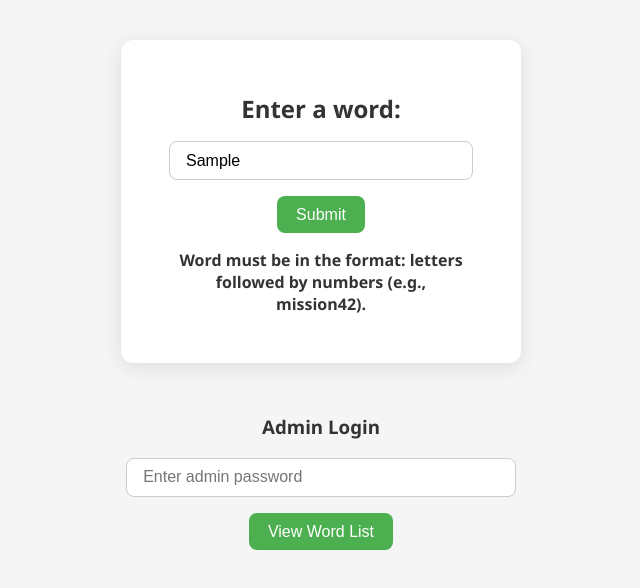
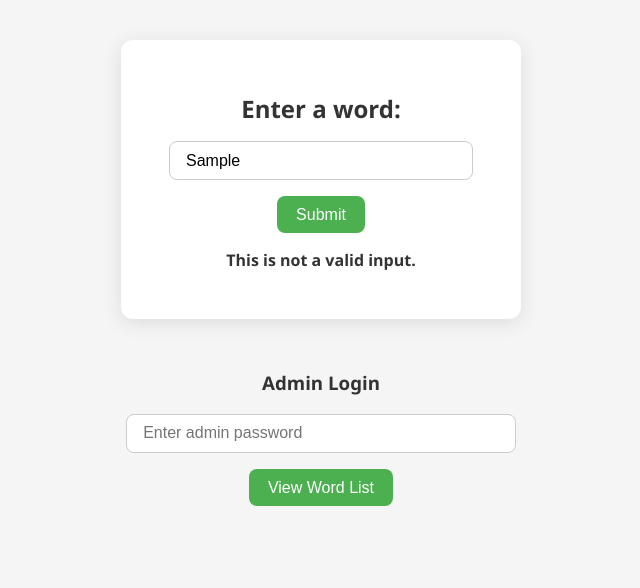
Before and after one commit to TheMarceloS/tradecodes, a website: page index.html in a window 1280 px wide. Both pictures are taken after typing "Sample" into the empty fields and a click on the button "Submit". Shown: the whole page, without its empty margins (319-959 px from the left). Drawn offline with Linux system fonts and the light colour scheme.

Commit message:
Update index.html

```diff
--- a/index.html
+++ b/index.html
@@ -114,7 +114,7 @@
 
       const validFormat = /^[a-zA-Z]+\d+$/;
       if (!validFormat.test(word)) {
-        output.innerText = "Word must be in the format: letters followed by numbers (e.g., mission42).";
+        output.innerText = "This is not a valid input.";
         return;
       }
 
```
